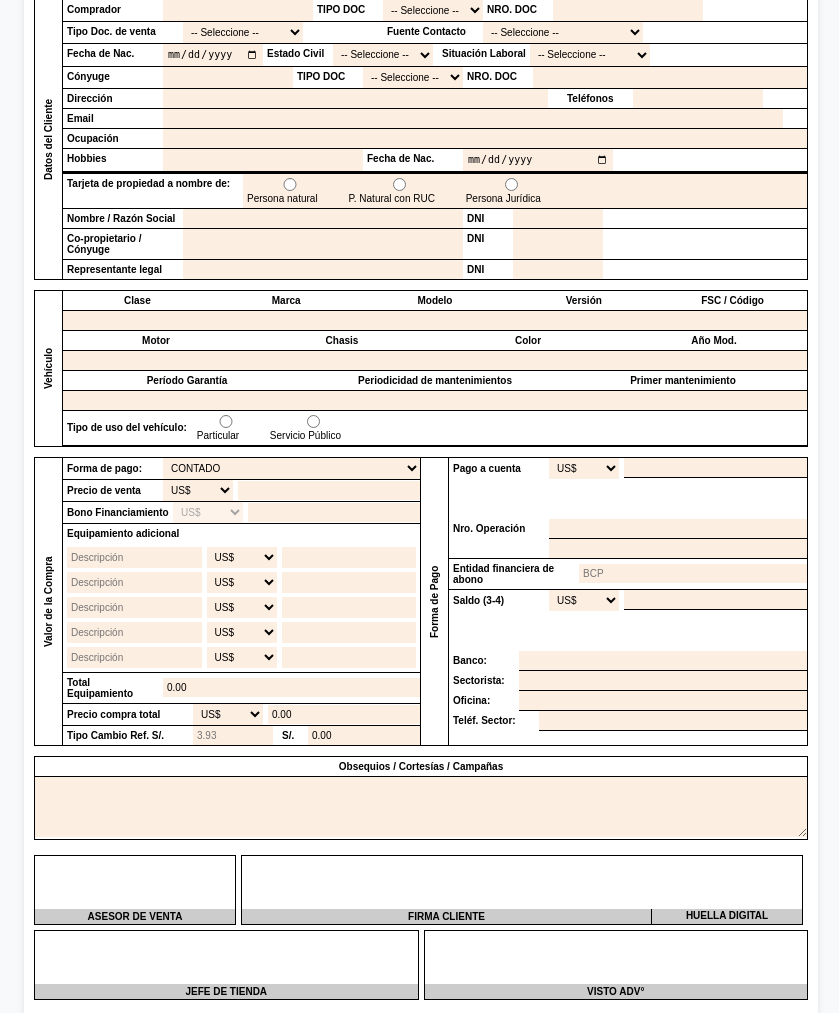
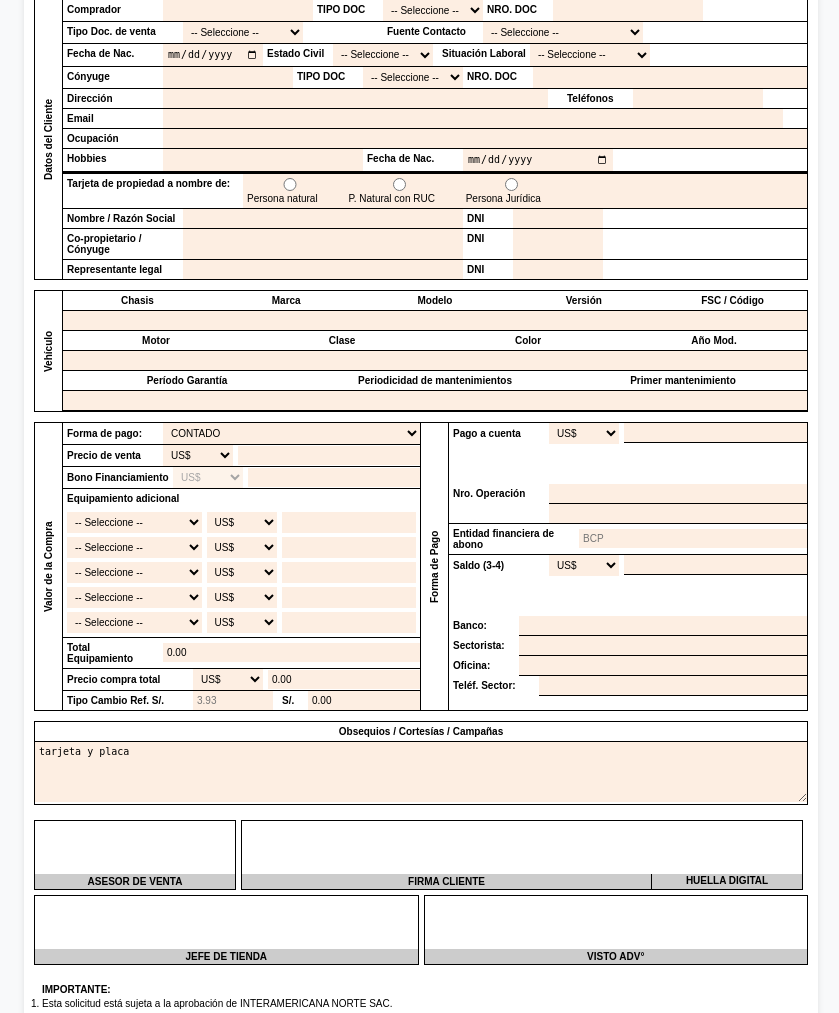
Before and after one commit to EnriqueMorales08/digitalizacion_documentos, a PHP site: page /app/views/documents/layouts/orden-compra.php in a window 1280 px wide. Shown: the part 120-1133 px from the top of the page, without its empty margins (219-1058 px from the left). Run offline with PHP 8.4, Linux system fonts and the light colour scheme.

Commit message:
automatizacion de formulario 2.1.1

```diff
--- a/app/models/Document.php
+++ b/app/models/Document.php
@@ -192,7 +192,8 @@ class Document {
                     V.VE_CANOFAB AS ANIO_FABRICACION,
                     CL.TG_CDESCRI AS CLASE,
                     V.VE_CVERSIO AS VERSION,
-                    V.VE_CNROMOT AS MOTOR
+                    V.VE_CNROMOT AS MOTOR,
+                    A.AR_NPRECI1 AS PRECIO
                 FROM FT0002VEHI V
                 LEFT JOIN AL0002TABL CL
                     ON V.VE_CCLASE = CL.TG_CCLAVE
@@ -206,6 +207,8 @@ class Document {
                 LEFT JOIN AL0002TABL CO
                     ON V.VE_CCOLOR = CO.TG_CCLAVE
                    AND CO.TG_CCOD = 'V8'
+                LEFT JOIN AL0002ARTI A
+                    ON V.VE_CCHASIS = A.AR_CCODIGO
                 WHERE V.VE_CCHASIS = ?
                 ORDER BY V.VE_CANOFAB DESC";
         $result = sqlsrv_query($this->conn, $sql, [$chasis]);
--- a/app/views/documents/layouts/orden-compra.php
+++ b/app/views/documents/layouts/orden-compra.php
@@ -171,12 +171,11 @@
                 <select name="OC_COMPRADOR_TIPO_DOCUMENTO" style="width:100px;">
                     <option value="">-- Seleccione --</option>
                     <option value="dni">DNI</option>
-                    <option value="pasaporte">PASAPORTE</option>
                     <option value="carnet">CARNET EXTRANJERIA</option>
                     <option value="ruc">RUC</option>
                 </select>
                 <div style="background:#ffffff; font-weight:bold; padding:4px; width:70px;">NRO. DOC</div>
-                <input type="text" name="OC_COMPRADOR_NUMERO_DOCUMENTO" style="width:150px;">
+                <input type="text" name="OC_COMPRADOR_NUMERO_DOCUMENTO" style="width:150px;" oninput="validarNumeroDocumentoComprador()">
             </div>
 
             <!-- Fila 2 -->
@@ -323,7 +322,7 @@
         <div style="flex:1;">
             <!-- Encabezados -->
             <div style="display:flex; border-bottom:1px solid #000; text-align:center; font-weight:bold;">
-                <div style="flex:1; padding:4px;">Clase</div>
+                <div style="flex:1; padding:4px;">Chasis</div>
                 <div style="flex:1; padding:4px;">Marca</div>
                 <div style="flex:1; padding:4px;">Modelo</div>
                 <div style="flex:1; padding:4px;">Versión</div>
@@ -331,7 +330,7 @@
             </div>
             <!-- Inputs -->
             <div style="display:flex; border-bottom:1px solid #000;">
-                <input type="text" name="OC_VEHICULO_CLASE" style="flex:1;">
+                <input type="text" name="OC_VEHICULO_CHASIS" style="flex:1;">
                 <input type="text" name="OC_VEHICULO_MARCA" style="flex:1;">
                 <input type="text" name="OC_VEHICULO_MODELO" style="flex:1;">
                 <input type="text" name="OC_VEHICULO_VERSION" style="flex:1;">
@@ -341,14 +340,14 @@
             <!-- Encabezados -->
             <div style="display:flex; border-bottom:1px solid #000; text-align:center; font-weight:bold;">
                 <div style="flex:1; padding:4px;">Motor</div>
-                <div style="flex:1; padding:4px;">Chasis</div>
+                <div style="flex:1; padding:4px;">Clase</div>
                 <div style="flex:1; padding:4px;">Color</div>
                 <div style="flex:1; padding:4px;">Año Mod.</div>
             </div>
             <!-- Inputs -->
             <div style="display:flex; border-bottom:1px solid #000;">
                 <input type="text" name="OC_VEHICULO_MOTOR" style="flex:1;">
-                <input type="text" name="OC_VEHICULO_CHASIS" style="flex:1;">
+                <input type="text" name="OC_VEHICULO_CLASE" style="flex:1;">
                 <input type="text" name="OC_VEHICULO_COLOR" style="flex:1;">
                 <input type="text" name="OC_VEHICULO_ANIO_MODELO" style="flex:1;">
             </div>
@@ -366,16 +365,6 @@
                 <input type="text" name="OC_PRIMER_MANTENIMIENTO" style="flex:1;">
             </div>
 
-            <!-- Tipo de uso -->
-            <div style="display:flex; align-items:center; border-bottom:1px solid #000; padding:4px; font-weight:bold;">
-                Tipo de uso del vehículo:
-                <label style="margin-left:10px; font-weight:normal;">
-                    <input type="radio" name="OC_USO_VEHICULO" value="particular"> Particular
-                </label>
-                <label style="margin-left:15px; font-weight:normal;">
-                    <input type="radio" name="OC_USO_VEHICULO" value="servicio"> Servicio Público
-                </label>
-            </div>
         </div>
     </div>
 
@@ -427,7 +416,14 @@
                 <div style="background:#ffffff; font-weight:bold; padding:4px;">Equipamiento adicional</div>
                 <div style="border-bottom:1px solid #000; padding:4px;">
                     <div style="display:flex; margin-bottom:4px;">
-                        <input type="text" name="OC_DESCRIPCION_EQUIPAMIENTO_1" placeholder="Descripción" style="flex:1; margin-right:5px;">
+                        <select name="OC_DESCRIPCION_EQUIPAMIENTO_1" style="flex:1; margin-right:5px;">
+                            <option value="">-- Seleccione --</option>
+                            <option value="ACCESORIOS">ACCESORIOS</option>
+                            <option value="GPS">GPS</option>
+                            <option value="GLP">GLP</option>
+                            <option value="PPM">PPM</option>
+                            <option value="SEGURO">SEGURO</option>
+                        </select>
                         <select name="OC_MONEDA_EQUIPAMIENTO_1" style="width:70px; margin-right:5px;">
                             <option value="US$" selected>US$</option>
                             <option value="MN">MN</option>
@@ -435,7 +431,14 @@
                         <input type="text" name="OC_EQUIPAMIENTO_ADICIONAL_1" style="flex:1;">
                     </div>
                     <div style="display:flex; margin-bottom:4px;">
-                        <input type="text" name="OC_DESCRIPCION_EQUIPAMIENTO_2" placeholder="Descripción" style="flex:1; margin-right:5px;">
+                        <select name="OC_DESCRIPCION_EQUIPAMIENTO_2" style="flex:1; margin-right:5px;">
+                            <option value="">-- Seleccione --</option>
+                            <option value="ACCESORIOS">ACCESORIOS</option>
+                            <option value="GPS">GPS</option>
+                            <option value="GLP">GLP</option>
+                            <option value="PPM">PPM</option>
+                            <option value="SEGURO">SEGURO</option>
+                        </select>
                         <select name="OC_MONEDA_EQUIPAMIENTO_2" style="width:70px; margin-right:5px;">
                             <option value="US$" selected>US$</option>
                             <option value="MN">MN</option>
@@ -443,7 +446,14 @@
                         <input type="text" name="OC_EQUIPAMIENTO_ADICIONAL_2" style="flex:1;">
                     </div>
                     <div style="display:flex; margin-bottom:4px;">
-                        <input type="text" name="OC_DESCRIPCION_EQUIPAMIENTO_3" placeholder="Descripción" style="flex:1; margin-right:5px;">
+                        <select name="OC_DESCRIPCION_EQUIPAMIENTO_3" style="flex:1; margin-right:5px;">
+                            <option value="">-- Seleccione --</option>
+                            <option value="ACCESORIOS">ACCESORIOS</option>
+                            <option value="GPS">GPS</option>
+                            <option value="GLP">GLP</option>
+                            <option value="PPM">PPM</option>
+                            <option value="SEGURO">SEGURO</option>
+                        </select>
                         <select name="OC_MONEDA_EQUIPAMIENTO_3" style="width:70px; margin-right:5px;">
                             <option value="US$" selected>US$</option>
                             <option value="MN">MN</option>
@@ -451,7 +461,14 @@
                         <input type="text" name="OC_EQUIPAMIENTO_ADICIONAL_3" style="flex:1;">
                     </div>
                     <div style="display:flex; margin-bottom:4px;">
-                        <input type="text" name="OC_DESCRIPCION_EQUIPAMIENTO_4" placeholder="Descripción" style="flex:1; margin-right:5px;">
+                        <select name="OC_DESCRIPCION_EQUIPAMIENTO_4" style="flex:1; margin-right:5px;">
+                            <option value="">-- Seleccione --</option>
+                            <option value="ACCESORIOS">ACCESORIOS</option>
+                            <option value="GPS">GPS</option>
+                            <option value="GLP">GLP</option>
+                            <option value="PPM">PPM</option>
+                            <option value="SEGURO">SEGURO</option>
+                        </select>
                         <select name="OC_MONEDA_EQUIPAMIENTO_4" style="width:70px; margin-right:5px;">
                             <option value="US$" selected>US$</option>
                             <option value="MN">MN</option>
@@ -459,7 +476,14 @@
                         <input type="text" name="OC_EQUIPAMIENTO_ADICIONAL_4" style="flex:1;">
                     </div>
                     <div style="display:flex;">
-                        <input type="text" name="OC_DESCRIPCION_EQUIPAMIENTO_5" placeholder="Descripción" style="flex:1; margin-right:5px;">
+                        <select name="OC_DESCRIPCION_EQUIPAMIENTO_5" style="flex:1; margin-right:5px;">
+                            <option value="">-- Seleccione --</option>
+                            <option value="ACCESORIOS">ACCESORIOS</option>
+                            <option value="GPS">GPS</option>
+                            <option value="GLP">GLP</option>
+                            <option value="PPM">PPM</option>
+                            <option value="SEGURO">SEGURO</option>
+                        </select>
                         <select name="OC_MONEDA_EQUIPAMIENTO_5" style="width:70px; margin-right:5px;">
                             <option value="US$" selected>US$</option>
                             <option value="MN">MN</option>
@@ -585,7 +609,7 @@
     <div style="background:#ffffff; font-weight:bold; padding:4px; border-bottom:1px solid #000; text-align:center;">
         Obsequios / Cortesías / Campañas
     </div>
-    <textarea name="OC_OBSEQUIOS_CORTESIAS" style="width:100%; height:60px; border:none; background:#fdeee2;"></textarea>
+    <textarea name="OC_OBSEQUIOS_CORTESIAS" style="width:100%; height:60px; border:none; background:#fdeee2;">tarjeta y placa</textarea>
 </div>
 
 <!-- FIRMAS -->
@@ -764,11 +788,63 @@
                                     document.getElementsByName('OC_VEHICULO_VERSION')[0].value = data.VERSION || '';
                                     document.getElementsByName('OC_VEHICULO_MOTOR')[0].value = data.MOTOR || '';
                                     document.getElementsByName('OC_VEHICULO_CODIGO_FSC')[0].value = data.FSC || '';
+                                    document.getElementsByName('OC_PRECIO_VENTA')[0].value = data.PRECIO || '';
                                 }
                             })
                             .catch(error => console.error('Error:', error));
                     }
                 });
+            }
+        }
+
+        // Función para manejar bloqueo de campos de cónyuge
+        function manejarCamposConyuge() {
+            const estadoCivil = document.getElementsByName('OC_ESTADO_CIVIL')[0].value;
+            const conyugeNombre = document.getElementsByName('OC_CONYUGE_NOMBRE')[0];
+            const conyugeTipoDoc = document.getElementsByName('OC_CONYUGE_TIPO_DOCUMENTO')[0];
+            const conyugeNumDoc = document.getElementsByName('OC_CONYUGE_NUMERO_DOCUMENTO')[0];
+
+            if (estadoCivil === 'soltero') {
+                conyugeNombre.disabled = true;
+                conyugeTipoDoc.disabled = true;
+                conyugeNumDoc.disabled = true;
+                conyugeNombre.value = '';
+                conyugeTipoDoc.value = '';
+                conyugeNumDoc.value = '';
+            } else {
+                conyugeNombre.disabled = false;
+                conyugeTipoDoc.disabled = false;
+                conyugeNumDoc.disabled = false;
+            }
+        }
+
+        // Función para validar número de documento del comprador
+        function validarNumeroDocumentoComprador() {
+            const tipoDoc = document.getElementsByName('OC_COMPRADOR_TIPO_DOCUMENTO')[0].value;
+            const numDocInput = document.getElementsByName('OC_COMPRADOR_NUMERO_DOCUMENTO')[0];
+            let numDoc = numDocInput.value;
+            // Allow only digits
+            numDoc = numDoc.replace(/\D/g, '');
+            let expectedLength = 0;
+            if (tipoDoc === 'dni') {
+                expectedLength = 8;
+            } else if (tipoDoc === 'ruc') {
+                expectedLength = 11;
+            } else if (tipoDoc === 'carnet') {
+                expectedLength = 12;
+            }
+            // Limit to expected length
+            if (numDoc.length > expectedLength) {
+                numDoc = numDoc.substring(0, expectedLength);
+            }
+            numDocInput.value = numDoc;
+            // Set border color
+            if (numDoc.length === expectedLength && expectedLength > 0) {
+                numDocInput.style.borderColor = 'green';
+            } else if (numDoc.length > 0) {
+                numDocInput.style.borderColor = 'red';
+            } else {
+                numDocInput.style.borderColor = '';
             }
         }
 
@@ -816,6 +892,21 @@
             // Inicializar cálculos
             manejarBonoFinanciamiento();
             calcularTotalEquipamiento();
+
+            // Event listener para estado civil
+            const estadoCivilSelect = document.getElementsByName('OC_ESTADO_CIVIL')[0];
+            if (estadoCivilSelect) {
+                estadoCivilSelect.addEventListener('change', manejarCamposConyuge);
+            }
+
+            // Inicializar campos de cónyuge
+            manejarCamposConyuge();
+
+            // Event listener para resetear validación al cambiar tipo de documento
+            const tipoDocSelect = document.getElementsByName('OC_COMPRADOR_TIPO_DOCUMENTO')[0];
+            if (tipoDocSelect) {
+                tipoDocSelect.addEventListener('change', validarNumeroDocumentoComprador);
+            }
         });
     </script>
     </form>
```
Also changed, not shown: database/schema_sist.sql (+8 -2 lines).
